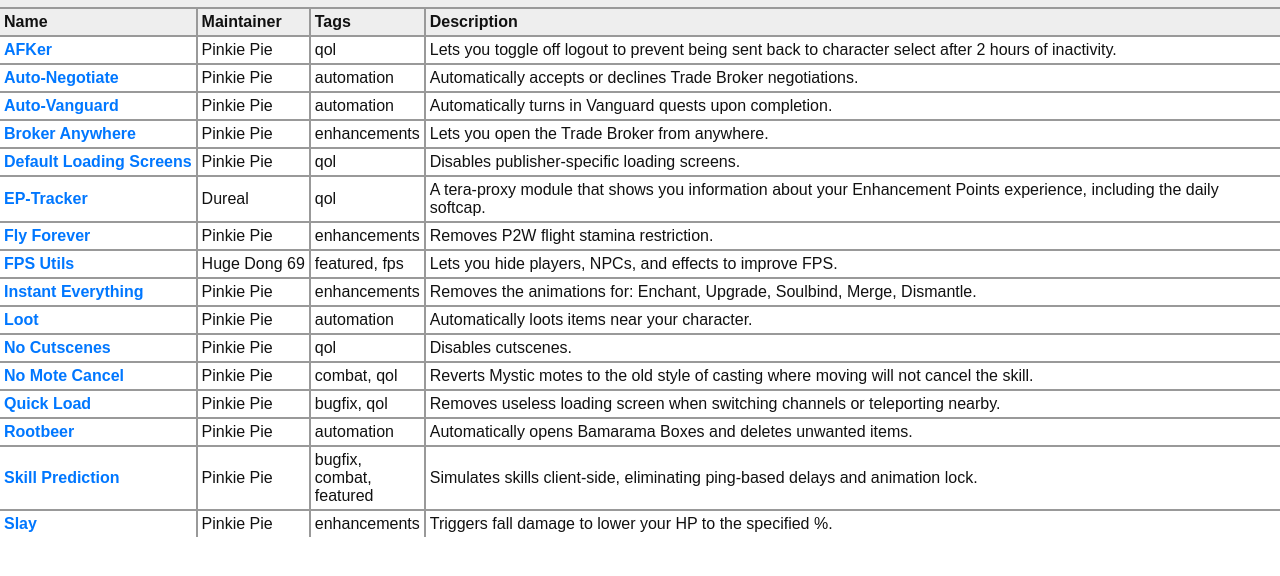
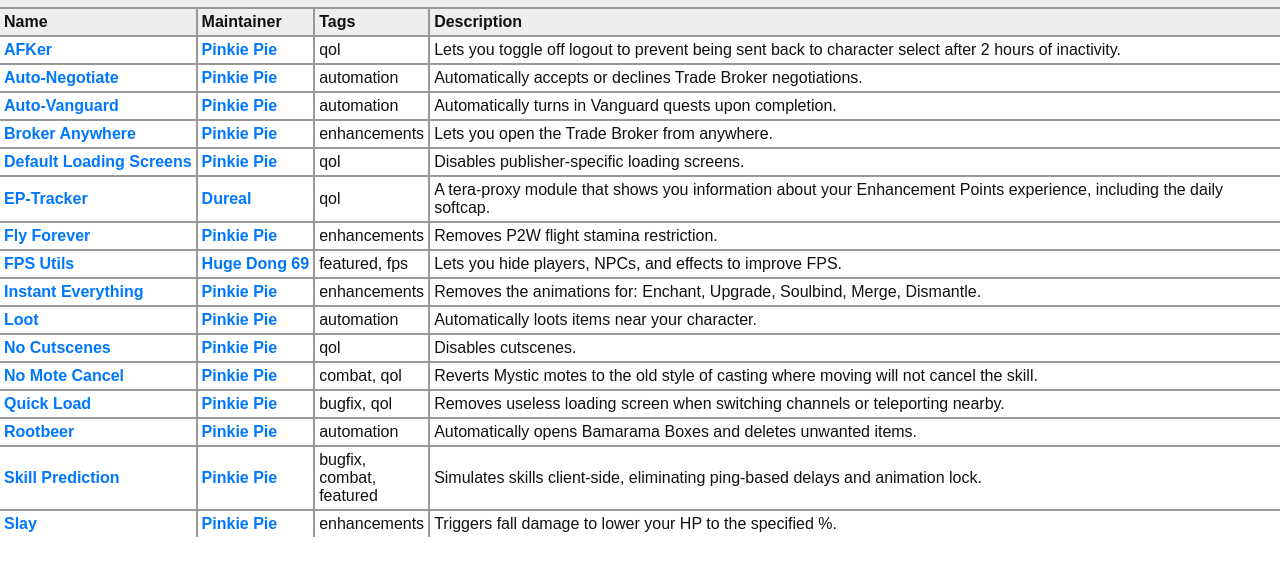
Before and after one commit to tera-core-collab/mods, a plain HTML site: page index.html in a window 1280 px wide. Shown: the part 34-610 px from the top of the page. Drawn offline with Linux system fonts and the light colour scheme.

Commit message:
Link to maintainer

```diff
--- a/index.html
+++ b/index.html
@@ -25,7 +25,7 @@
 					</tr>
 					<tr class="mod" v-for="mod in mods">
 						<td class="name"><a :href="mod.url">{{mod.name}}</a></td>
-						<td class="name">{{mod.maintainer}}</td>
+						<td class="name"><a :href="maintainerUrl(mod)">{{mod.maintainer}}</a></td>
 						<td>{{mod.tags.join(', ')}}</td>
 						<td>{{mod.description}}</td>
 					</tr>
--- a/main.js
+++ b/main.js
@@ -5,6 +5,11 @@
 		lastSort: ''
 	},
 	methods: {
+		maintainerUrl(mod) {
+			const match = /^https:\/\/github\.com\/([^/]+)/.exec(mod.url)
+			return match && match[1]
+		},
+
 		sortBy(key) {
 			const order = this.lastSort === key ? -1 : 1
 			this.mods = this.mods.sort((a, b) => a[key].localeCompare(b[key]) * order)
```
